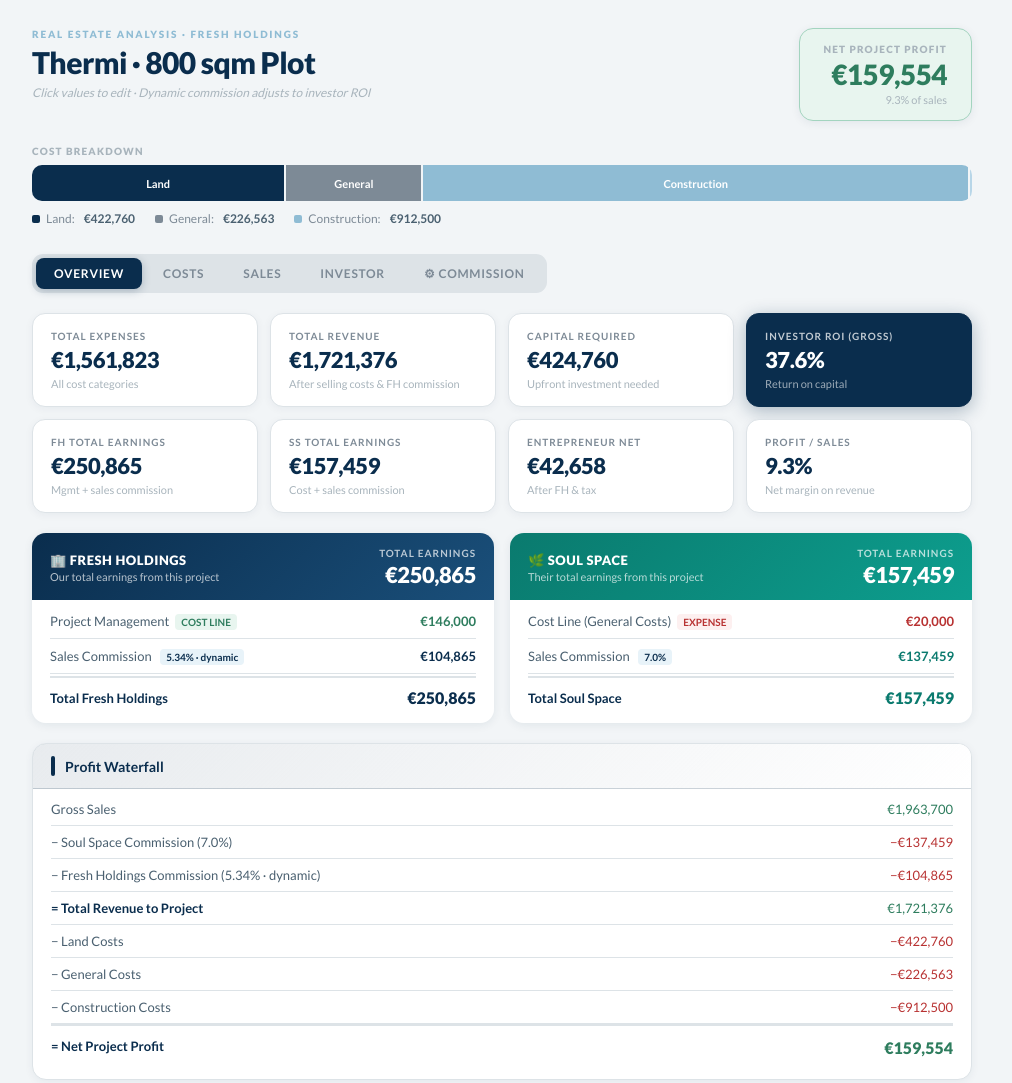
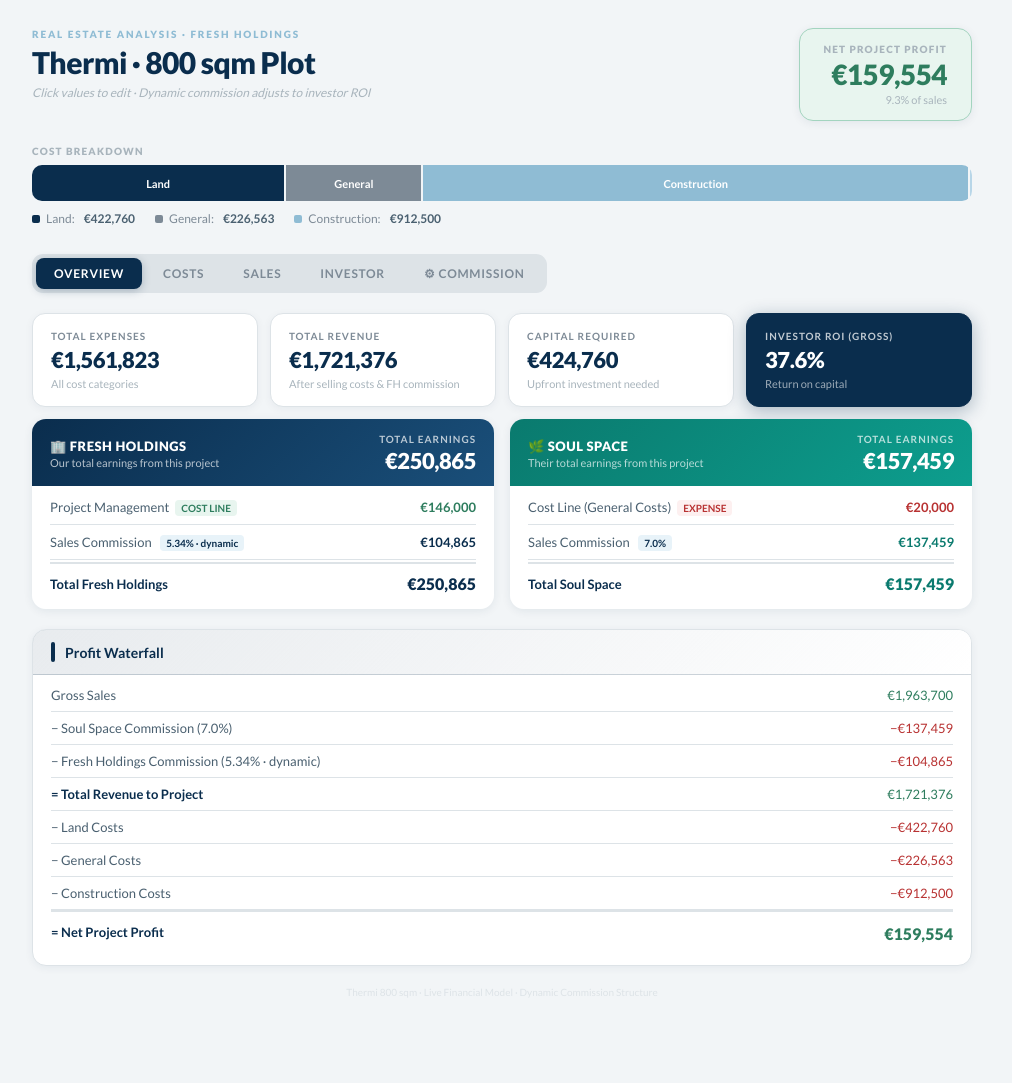
Before and after one commit to nadavraanan/Thermi-800, a plain HTML site: page index.html in a window 1280 px wide. Shown: the top 1083 px of the page, without its empty margins (138-1150 px from the left). After the commit the page ends 1026 px from the top, so only its background shows below. Drawn offline with Linux system fonts and the light colour scheme.

Commit message:
Update index.html

```diff
--- a/index.html
+++ b/index.html
@@ -611,12 +611,7 @@
       ${cardHTML('Capital Required',fmt(c.capitalForProject),'Upfront investment needed',C.sky,false)}
       ${cardHTML('Investor ROI (Gross)',pct(roi),'Return on capital',C.navy,true)}
     </div>
-    <div class="cards-grid" style="margin-bottom:20px">
-      ${cardHTML('FH Total Earnings',fmt(c.fhTotal),'Mgmt + sales commission',C.navy,false)}
-      ${cardHTML('SS Total Earnings',fmt(c.soulSpaceTotal),'Cost + sales commission','#0a7a6e',false)}
-      ${cardHTML('Entrepreneur Net',fmt((c.totalProfit-c.freshHoldings)*(1-d.investor.taxRate)),'After FH & tax',C.steel,false)}
-      ${cardHTML('Profit / Sales',pct(c.profitOverSales),'Net margin on revenue',C.steel,false)}
-    </div>
+
     <!-- Party Earnings Panels -->
     <div class="party-grid">
       <div class="party-panel party-fh">
```
